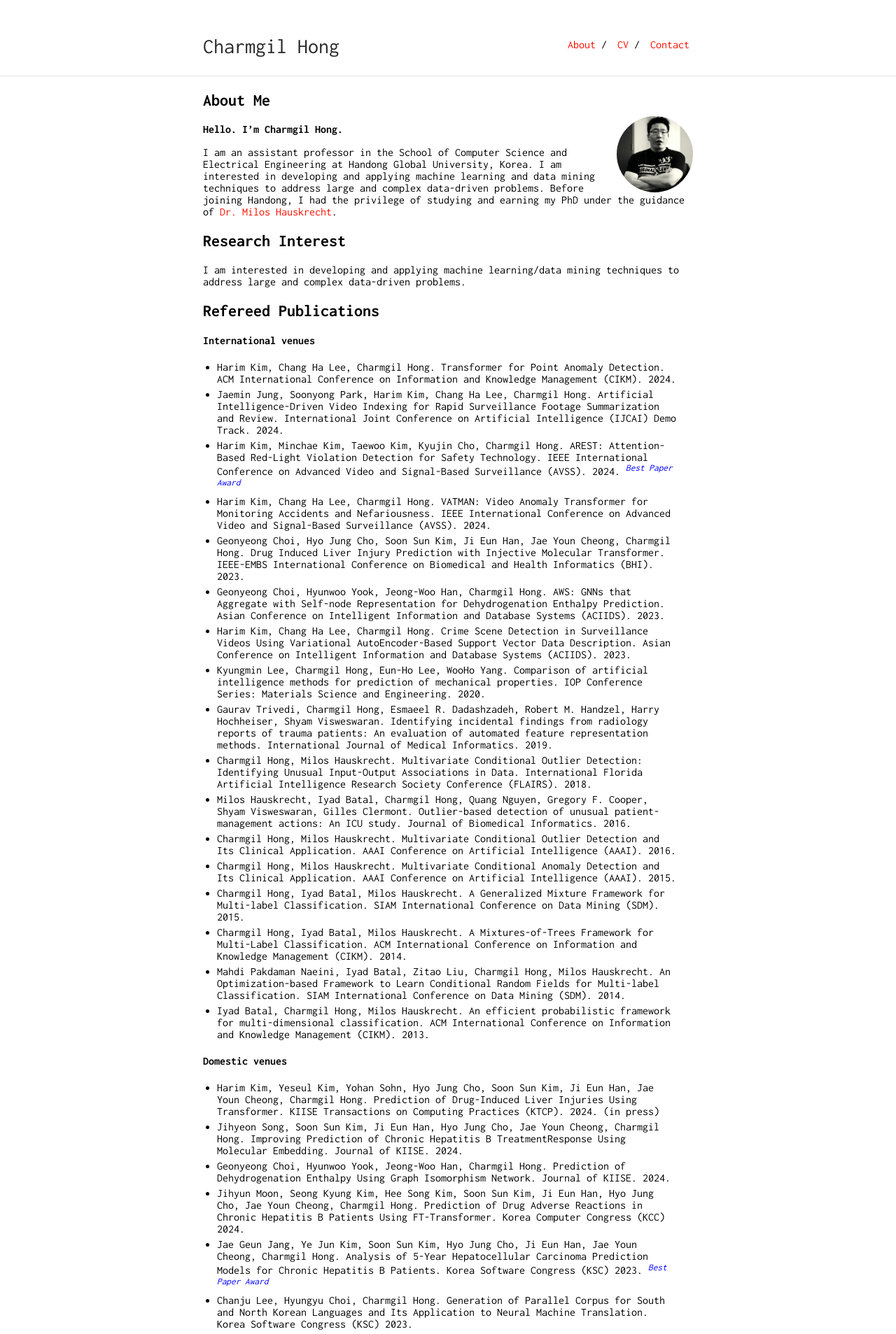
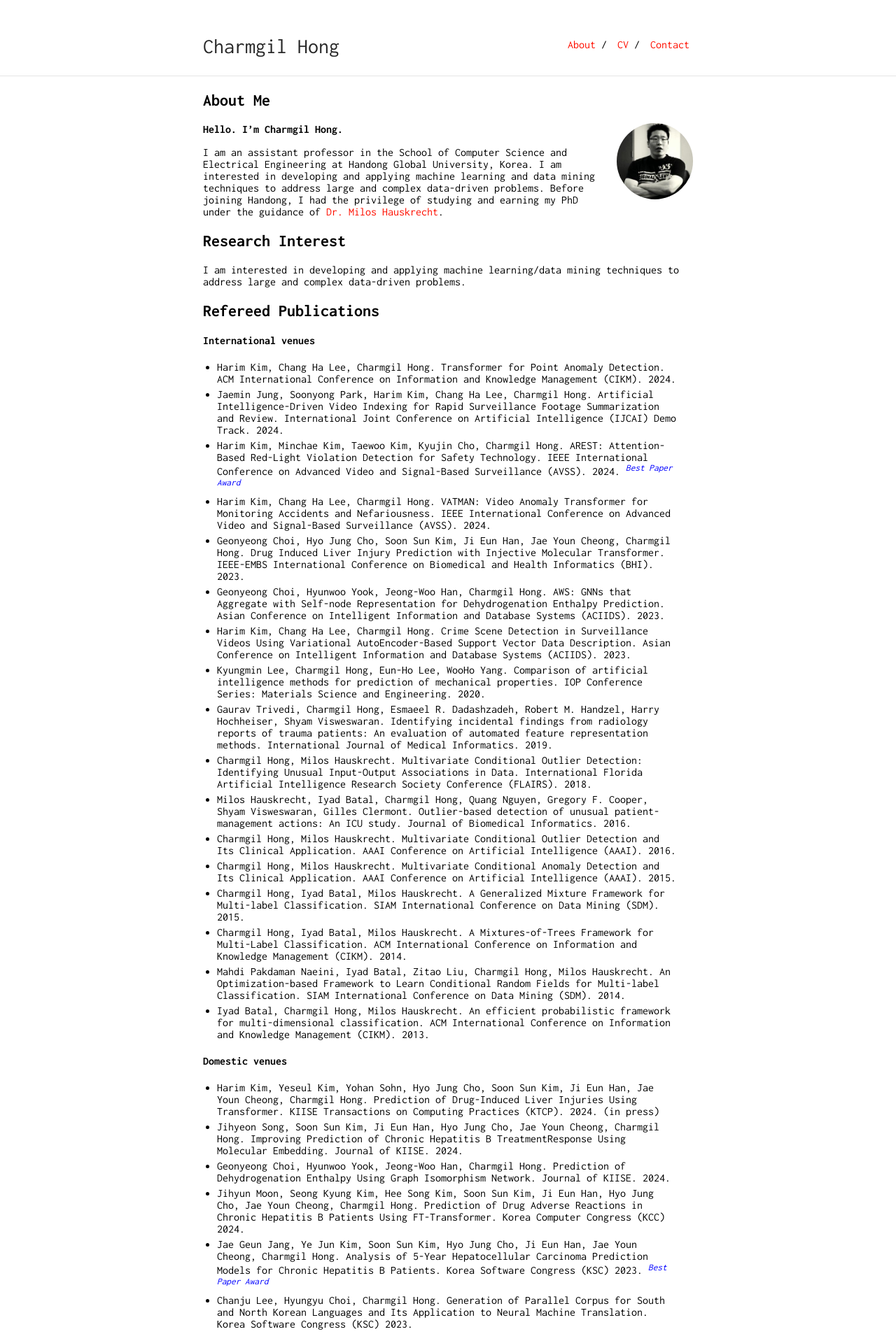
Before and after one commit to charmgil/charmgil.github.io, a Jekyll site: the page built from index.md, in a window 1280 px wide. Shown: the top 1907 px of the page at 70% size. Built offline with Jekyll 4.4.1, drawn with Linux system fonts in a browser that asks for light colours; our own code applies the rules of GitHub Pages for plain Markdown files.

Commit message:
modified:   _sass/typography.scss

```diff
--- a/_sass/typography.scss
+++ b/_sass/typography.scss
@@ -40,7 +40,7 @@
         height: $image-size * 1.28;
         width: $image-size * 1.28;
         position: relative;
-        margin: -10px 0 0 15px;
+        margin: 0px 0 0 15px;
         float: right;
         border-radius: 50%;
         p & {
```
